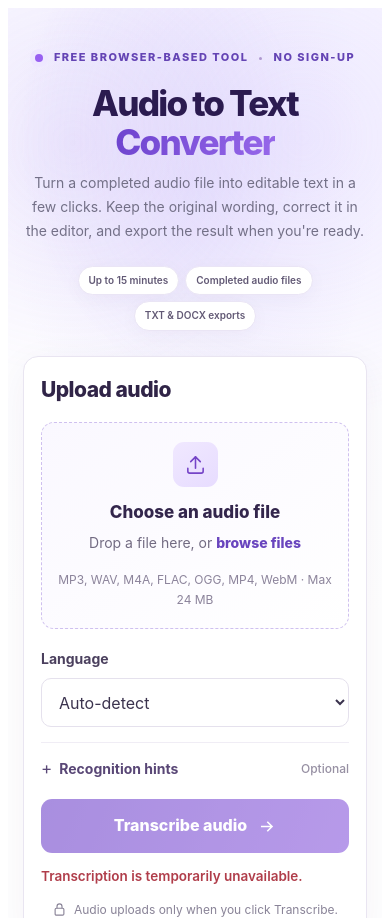
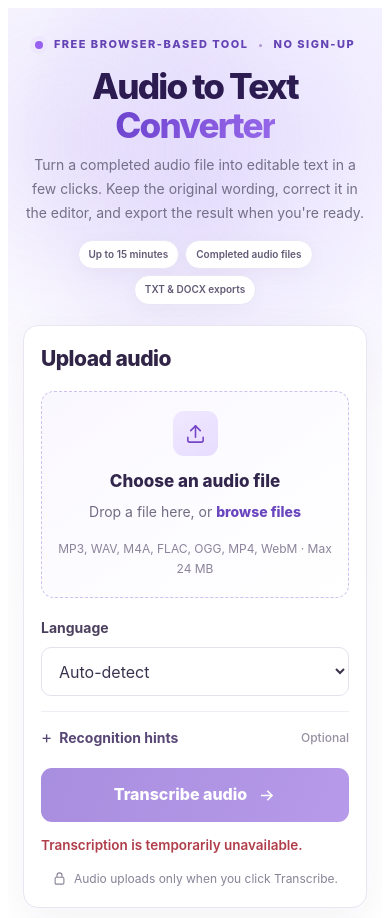
Before and after one commit to oswaldcby-afk/motricialy-a2t-staging-gate, a PHP site: page / in a window 390 px wide. Shown: the top 918 px of the page. Run offline with PHP 8.4, Linux system fonts and the light colour scheme; data that the repository does not hold is empty.

Commit message:
style(a2t): trim hero spacing to bring upload workspace above the fold, keep existing controls

```diff
--- a/assets/audio-to-text.css
+++ b/assets/audio-to-text.css
@@ -580,3 +580,13 @@
   }
   #a2t-tool .privacy-note { text-align: center; }
 }
+
+/* v1.0.8 launch standard: task-first first screen, without changing workspace controls. */
+#a2t-tool .a2t-hero { padding: 30px 0 23px; }
+#a2t-tool .a2t-hero h1 { margin: 13px 0 8px; font-size: clamp(38px, 4.2vw, 56px); }
+#a2t-tool .a2t-hero .hero-pills { margin-top: 15px; }
+@media (max-width:650px) {
+  #a2t-tool .a2t-hero { padding: 24px 0 20px; }
+  #a2t-tool .a2t-hero h1 { font-size: clamp(35px, 9vw, 44px); margin: 12px 0 9px; }
+  #a2t-tool .a2t-hero .hero-pills { margin-top: 15px; }
+}
```
